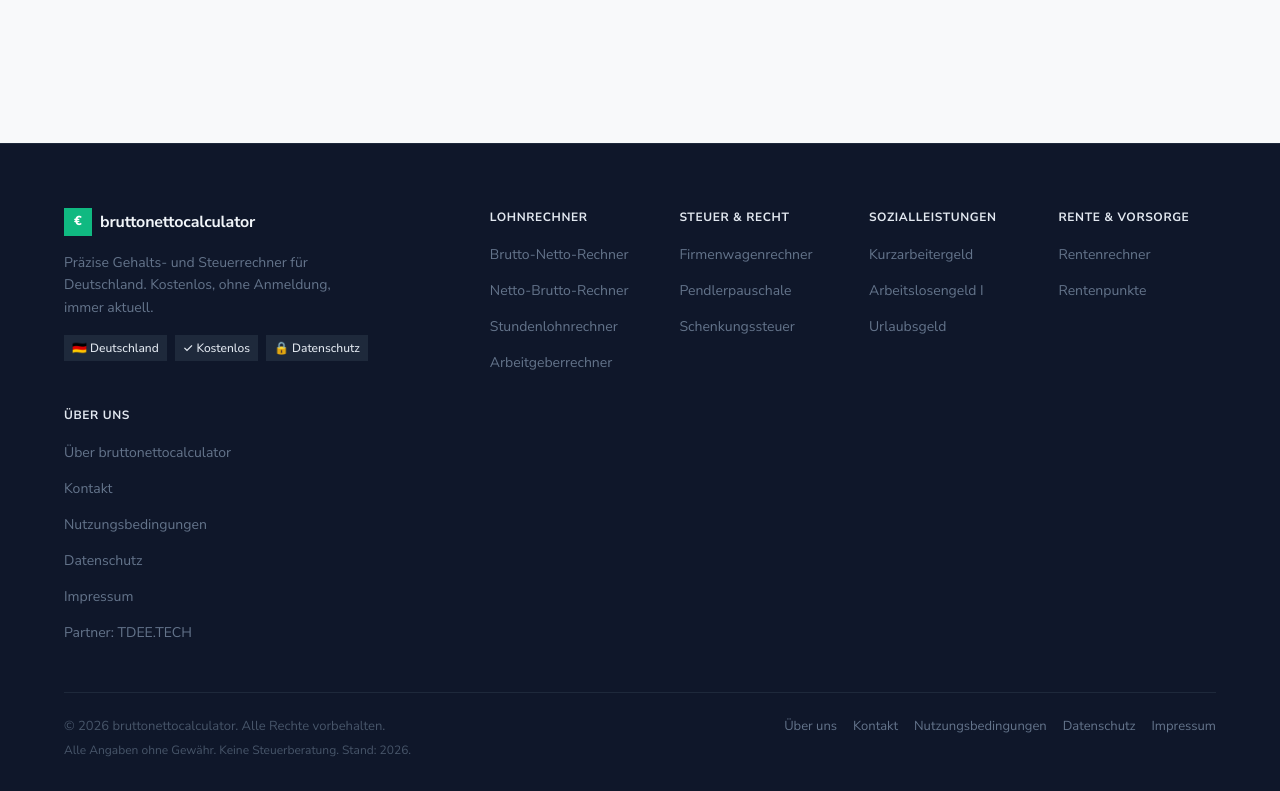
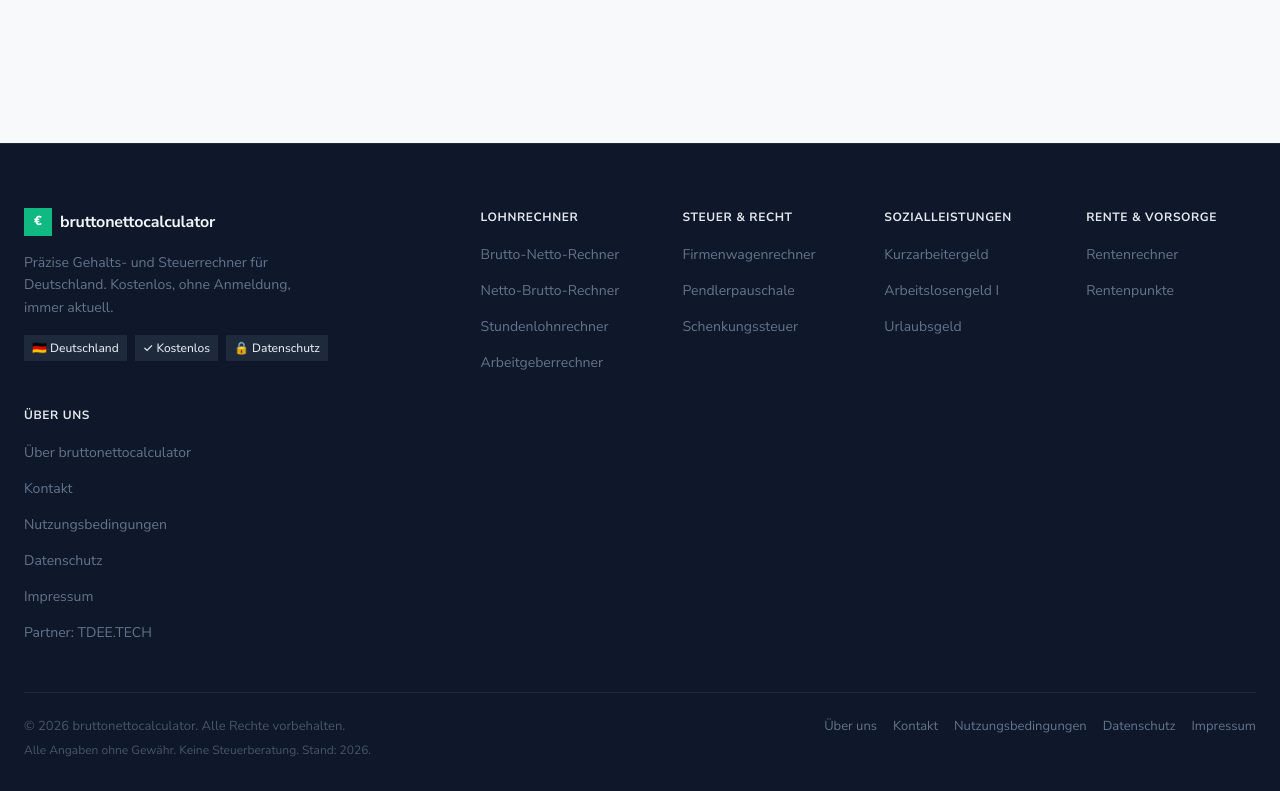
Before and after one commit to monildomadiya/bruttonettocalculator, a Next.js app: page /rente in a window 1280 px wide. Shown: the part 1231-2022 px from the top of the page. Built offline with nearby package versions, Linux system fonts and the light colour scheme.

Commit message:
fix: mobile horizontal scroll — viewport meta, overflow-x:hidden, minmax(0,1fr) grids, containment block

```diff
--- a/src/app/globals.css
+++ b/src/app/globals.css
@@ -5,7 +5,16 @@
   box-sizing: border-box;
   margin: 0;
   padding: 0;
-}
+  /* Prevent any single element from causing horizontal overflow */
+  min-width: 0;
+}
+
+/* Block-level elements must never exceed viewport width */
+img, svg, video, canvas, picture, iframe, embed, object {
+  max-width: 100%;
+  display: block;
+}
+
 
 :root {
   --bg-page: #f8f9fa;
@@ -91,7 +100,14 @@
   --shadow-card-hover: 0 4px 12px rgba(0,0,0,0.2);
 }
 
-html, body {
+html {
+  /* THE nuclear fix for horizontal scroll on mobile */
+  overflow-x: hidden;
+  /* Ensure viewport meta is respected */
+  width: 100%;
+}
+
+body {
   font-family: var(--font);
   background: var(--bg-page);
   color: var(--text-body);
@@ -100,7 +116,12 @@
   -webkit-font-smoothing: antialiased;
   -moz-osx-font-smoothing: grayscale;
   min-height: 100vh;
-}
+  /* Contain width to viewport — prevents child overflow */
+  overflow-x: hidden;
+  width: 100%;
+  max-width: 100vw;
+}
+
 
 /* =========================================
    LAYOUT
@@ -108,9 +129,13 @@
 
 .page-wrap {
   max-width: 1200px;
+  width: 100%;
   margin: 0 auto;
   padding: 0 24px;
-}
+  /* Safety: never exceed viewport */
+  box-sizing: border-box;
+}
+
 
 .content-area {
   display: grid;
@@ -2066,3 +2091,153 @@
     font-size: 12px;
   }
 }
+
+/* =========================================
+   OVERFLOW CONTAINMENT — stops horizontal scroll on ALL devices
+   Applied LAST so it overrides everything above
+   ========================================= */
+
+/* Every layout wrapper: must not exceed 100% of its parent */
+.site-header,
+.site-header-inner,
+.header-inner-wrap,
+.mobile-menu,
+.mobile-menu-inner,
+.page-wrap,
+.page-hero,
+.content-area,
+.calc-card,
+.calc-panels,
+.calc-inputs,
+.calc-results,
+.sidebar,
+.sidebar-card,
+.seo-section,
+.hub-hero,
+.hub-content,
+.hub-grid,
+.hub-card,
+.site-footer,
+.footer-grid,
+.footer-bottom,
+.search-modal {
+  max-width: 100%;
+  box-sizing: border-box;
+}
+
+/* Grids: use minmax(0, 1fr) so cells never overflow their column */
+.content-area {
+  grid-template-columns: minmax(0, 1fr) 300px;
+}
+
+@media (max-width: 960px) {
+  .content-area {
+    grid-template-columns: minmax(0, 1fr);
+  }
+}
+
+.hub-grid {
+  grid-template-columns: repeat(3, minmax(0, 1fr));
+}
+
+@media (max-width: 900px) {
+  .hub-grid { grid-template-columns: repeat(2, minmax(0, 1fr)); }
+}
+
+@media (max-width: 600px) {
+  .hub-grid { grid-template-columns: minmax(0, 1fr); }
+}
+
+.calc-panels {
+  grid-template-columns: minmax(0, 1fr) minmax(0, 1fr);
+}
+
+@media (max-width: 680px) {
+  .calc-panels { grid-template-columns: minmax(0, 1fr); }
+}
+
+.footer-grid {
+  grid-template-columns: 2.5fr 1fr 1fr 1fr 1fr;
+}
+
+@media (max-width: 1024px) {
+  .footer-grid { grid-template-columns: repeat(3, minmax(0, 1fr)); }
+}
+
+@media (max-width: 768px) {
+  .footer-grid { grid-template-columns: repeat(2, minmax(0, 1fr)); }
+}
+
+@media (max-width: 680px) {
+  .footer-grid { grid-template-columns: minmax(0, 1fr); }
+}
+
+/* Form elements must never overflow their container */
+.form-row {
+  grid-template-columns: repeat(2, minmax(0, 1fr));
+}
+
+@media (max-width: 680px) {
+  .form-row { grid-template-columns: minmax(0, 1fr); }
+}
+
+.form-input,
+.form-select,
+.btn-calculate,
+.header-search-pill,
+.mobile-search-trigger {
+  max-width: 100%;
+  box-sizing: border-box;
+}
+
+/* Tables: always inside a scrollable wrapper, never break layout */
+.seo-table {
+  /* min-width preserved for horizontal scroll WITHIN .table-wrap */
+  max-width: none;
+}
+
+.table-wrap {
+  width: 100%;
+  max-width: 100%;
+  overflow-x: auto;
+  -webkit-overflow-scrolling: touch;
+}
+
+/* Nav: prevent dropdown from causing page-level overflow */
+.nav-dropdown {
+  /* Clip to viewport edge if near screen edge */
+  max-width: calc(100vw - 32px);
+}
+
+/* Long text strings that could overflow */
+.hub-card-title,
+.hub-card-desc,
+.nav-dropdown-label,
+.nav-dropdown-desc,
+.sidebar-category-link,
+.footer-link,
+.page-hero h1,
+.page-hero p {
+  overflow-wrap: break-word;
+  word-break: break-word;
+}
+
+/* Fix: search overlay must not scroll body */
+.search-overlay {
+  width: 100vw;
+  max-width: 100vw;
+  left: 0;
+  right: 0;
+}
+
+/* Fix: progress bar must not overflow calc-results */
+.progress-bar-wrap {
+  max-width: 100%;
+  overflow: hidden;
+}
+
+/* Fix: breakdown table rows must not overflow on tiny screens */
+.breakdown-table {
+  table-layout: auto;
+  width: 100%;
+}
--- a/src/app/layout.tsx
+++ b/src/app/layout.tsx
@@ -16,6 +16,9 @@
 
 const s = CALCULATOR_SEO.hub;
 
+// ── Viewport: REQUIRED for correct mobile rendering ──
+export { viewport } from "@/lib/viewport";
+
 export const metadata: Metadata = {
   title: {
     default: s.title,
@@ -28,6 +31,7 @@
   publisher: SITE_NAME,
   metadataBase: new URL(SITE_URL),
   alternates: {
+
     canonical: "/",
     languages: {
       "de-DE": "/",
--- /dev/null
+++ b/src/lib/viewport.ts
@@ -0,0 +1,19 @@
+import type { Viewport } from "next";
+
+/**
+ * Global viewport config — exported from layout.tsx
+ *
+ * width=device-width   → use actual screen width (not 980px desktop default)
+ * initial-scale=1      → no zoom on load
+ * viewport-fit=cover   → respect iPhone notch / safe areas
+ * maximum-scale=1      → prevent iOS auto-zoom on input focus (optional)
+ */
+export const viewport: Viewport = {
+  width:           "device-width",
+  initialScale:    1,
+  viewportFit:     "cover",
+  themeColor:      [
+    { media: "(prefers-color-scheme: light)", color: "#ffffff" },
+    { media: "(prefers-color-scheme: dark)",  color: "#0f172a" },
+  ],
+};
```
